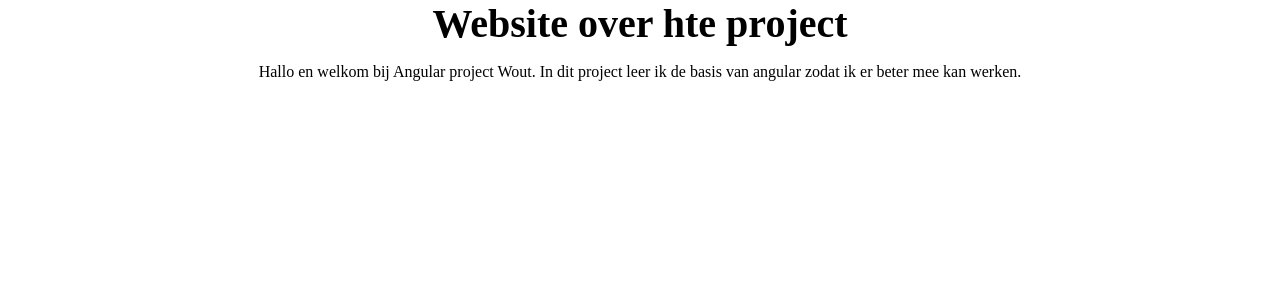
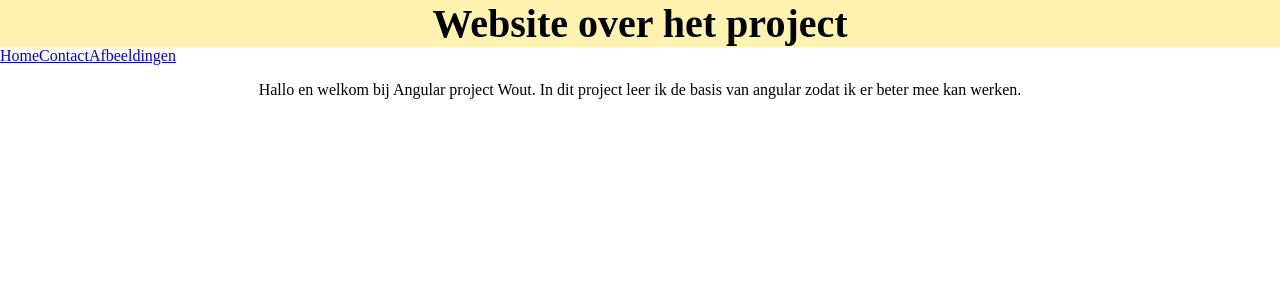
Before and after one commit to sonnew/project1, an Angular app: page / in a window 1280 px wide. Shown: the top 300 px of the page. Built offline with nearby package versions, Linux system fonts and the light colour scheme.

Commit message:
top-bar html

```diff
--- a/src/app/app.component.html
+++ b/src/app/app.component.html
@@ -1,3 +1,4 @@
 <app-header></app-header>
+<app-top-bar></app-top-bar>
 <p>{{data}} en welkom bij {{title}}.
 In dit project leer ik de basis van angular zodat ik er beter mee kan werken.</p>
--- a/src/app/header/header.component.html
+++ b/src/app/header/header.component.html
@@ -1 +1 @@
-<h1>Website over hte project</h1>
+<h1 class="header">Website over het project</h1>
--- a/src/app/top-bar/top-bar.component.css
+++ b/src/app/top-bar/top-bar.component.css
@@ -1,4 +1,9 @@
-.top-bar{
+ul {
+    list-style-type: none;
     margin: 0;
-    color: rgb(167, 167, 167);
-}
+    padding: 0;
+  }
+
+  li {
+    display: inline;
+  }
--- a/src/app/top-bar/top-bar.component.html
+++ b/src/app/top-bar/top-bar.component.html
@@ -1,9 +1,10 @@
-<body>
+<link rel="style" href="top-bar.component.css">
+<body class="top-bar">
     <nav>
         <ul>
-            <li><a class= "active" href="app.component.html">Home</a></li>
-            <li><a href="app.component.html">Contact</a></li>
-            <li><a href="app.component.html">Afbeeldingen</a></li>
+            <li><a href="#">Home</a></li>
+            <li><a href="#">Contact</a></li>
+            <li><a href="#">Afbeeldingen</a></li>
         </ul>
     </nav>
 </body>
```
